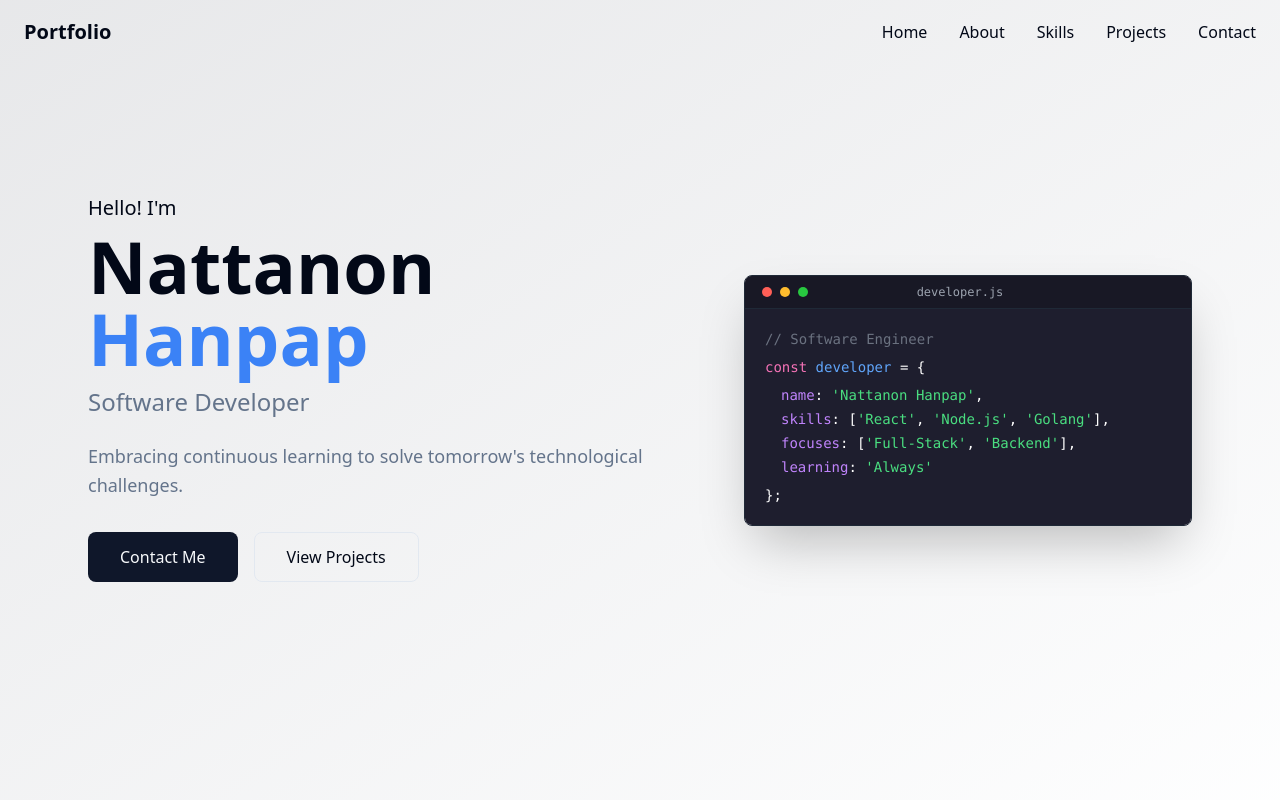
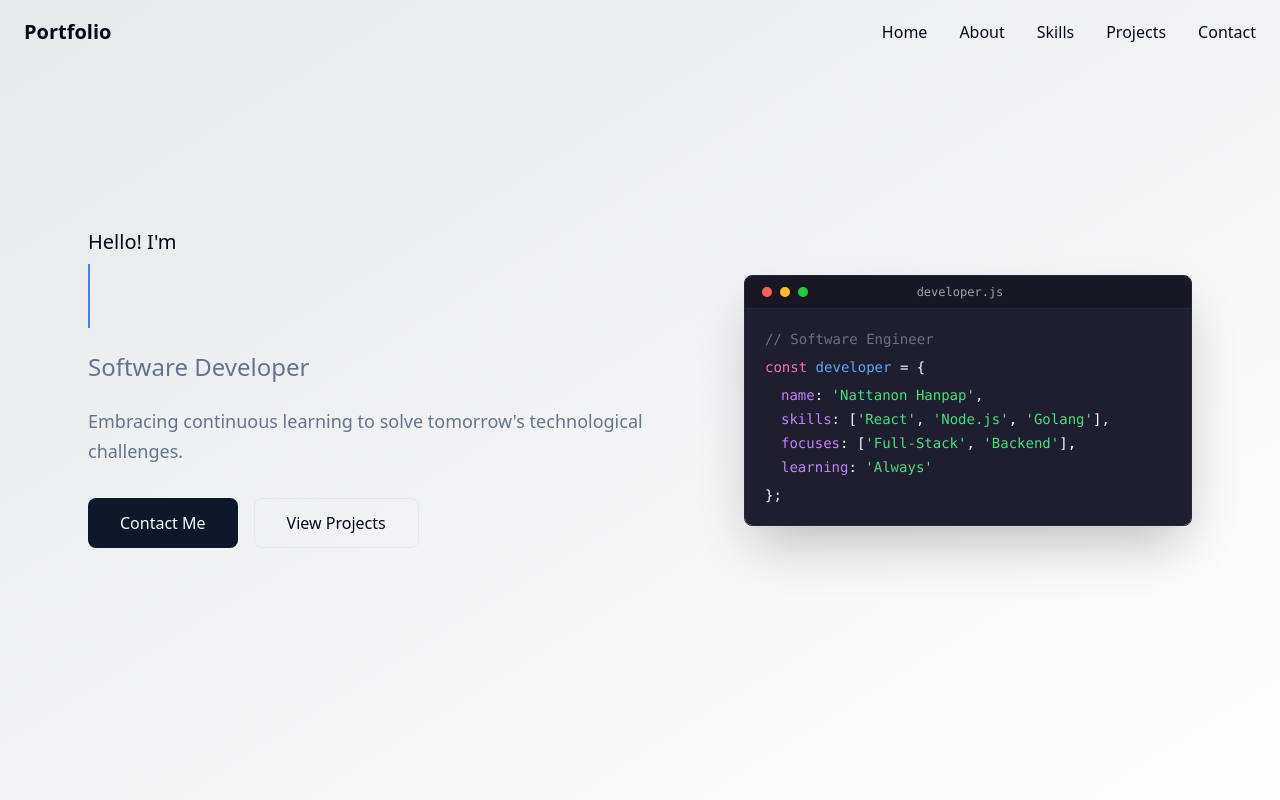
Before and after one commit to Flook2563/portfolio, a React (Vite) app: page / in a window 1280 px wide. Shown: the top 800 px of the page. Built offline with nearby package versions, Linux system fonts and the light colour scheme.

Commit message:
update name

```diff
--- a/src/components/Hero.tsx
+++ b/src/components/Hero.tsx
@@ -1,8 +1,11 @@
-import { useEffect, useRef } from 'react';
+import { useEffect, useRef, useState } from 'react';
 import { Github, Linkedin, Mail, Circle } from 'lucide-react';
 
 export const Hero = () => {
   const heroRef = useRef<HTMLDivElement>(null);
+  const [displayedText, setDisplayedText] = useState('');
+  const [showCursor, setShowCursor] = useState(true);
+  const fullText = 'Nattanon Hanpap'; // 1 ช่องว่าง
 
   useEffect(() => {
     const observer = new IntersectionObserver(
@@ -20,6 +23,45 @@ export const Hero = () => {
     elements?.forEach((el) => observer.observe(el));
 
     return () => observer.disconnect();
+  }, []);  useEffect(() => {
+    let currentIndex = 0;
+    let isDeleting = false;
+    let typeTimeout: NodeJS.Timeout;
+
+    const typeWriter = () => {
+      if (!isDeleting) {
+        // กำลังพิมพ์
+        if (currentIndex < fullText.length) {
+          setDisplayedText(fullText.slice(0, currentIndex + 1));
+          currentIndex++;
+          typeTimeout = setTimeout(typeWriter, 120); // ความเร็วในการพิมพ์
+        } else {
+          // พิมพ์เสร็จแล้ว รอ 2 วินาที แล้วเริ่มลบ
+          typeTimeout = setTimeout(() => {
+            isDeleting = true;
+            typeWriter();
+          }, 2000);
+        }
+      } else {
+        // กำลังลบ
+        if (currentIndex > 0) {
+          setDisplayedText(fullText.slice(0, currentIndex - 1));
+          currentIndex--;
+          typeTimeout = setTimeout(typeWriter, 80); // ความเร็วในการลบ (เร็วกว่าการพิมพ์)
+        } else {
+          // ลบเสร็จแล้ว รอ 1 วินาที แล้วเริ่มพิมพ์ใหม่
+          isDeleting = false;
+          typeTimeout = setTimeout(typeWriter, 1000);
+        }
+      }
+    };
+
+    // เริ่มต้น typewriter
+    typeTimeout = setTimeout(typeWriter, 500); // รอ 0.5 วินาทีก่อนเริ่ม
+
+    return () => {
+      clearTimeout(typeTimeout);
+    };
   }, []);
 
   return (
@@ -28,10 +70,39 @@ export const Hero = () => {
 
       {/* Left Section - Main Content */}
       <div className="relative z-10 max-w-xl">
-        <p className="animate-on-scroll text-xl mb-2">Hello! I'm</p>
+        <p className="animate-on-scroll text-xl mb-2">Hello! I'm</p>        <h1 className="animate-on-scroll text-6xl md:text-7xl font-bold mb-3 font-mono">
+          <span className="inline-flex items-end whitespace-pre">            {displayedText.length > 0 ? (
+              (() => {
+                const firstName = 'Nattanon';
+                const spaces = ' '; // 1 ช่องว่าง
+                const lastName = 'Hanpap';
 
-        <h1 className="animate-on-scroll text-6xl md:text-7xl font-bold mb-3">
-          Nattanon <span className="text-blue-500">Hanpap</span>
+                return displayedText.split('').map((char, index) => {
+                  if (char === ' ') {
+                    return <span key={index} className="whitespace-pre"> </span>;
+                  }
+
+                  // ตรวจสอบว่าอยู่ในส่วนของนามสกุลหรือไม่
+                  const isInLastName = index > firstName.length + spaces.length - 1;
+
+                  return (
+                    <span
+                      key={index}
+                      className={isInLastName ? 'text-blue-500' : ''}
+                    >
+                      {char}
+                    </span>
+                  );
+                });
+              })()
+            ) : null}
+            {showCursor && (
+              <span
+                className="inline-block w-0.5 h-12 md:h-16 bg-blue-500"
+                style={{ animation: 'blink 1s infinite' }}
+              />
+            )}
+          </span>
         </h1>
 
         <p className="animate-on-scroll text-xl md:text-2xl text-muted-foreground mb-6">
--- a/src/index.css
+++ b/src/index.css
@@ -168,3 +168,12 @@
     transform: translateY(0);
   }
 }
+
+@keyframes blink {
+  0%, 50% {
+    opacity: 1;
+  }
+  51%, 100% {
+    opacity: 0;
+  }
+}
```
